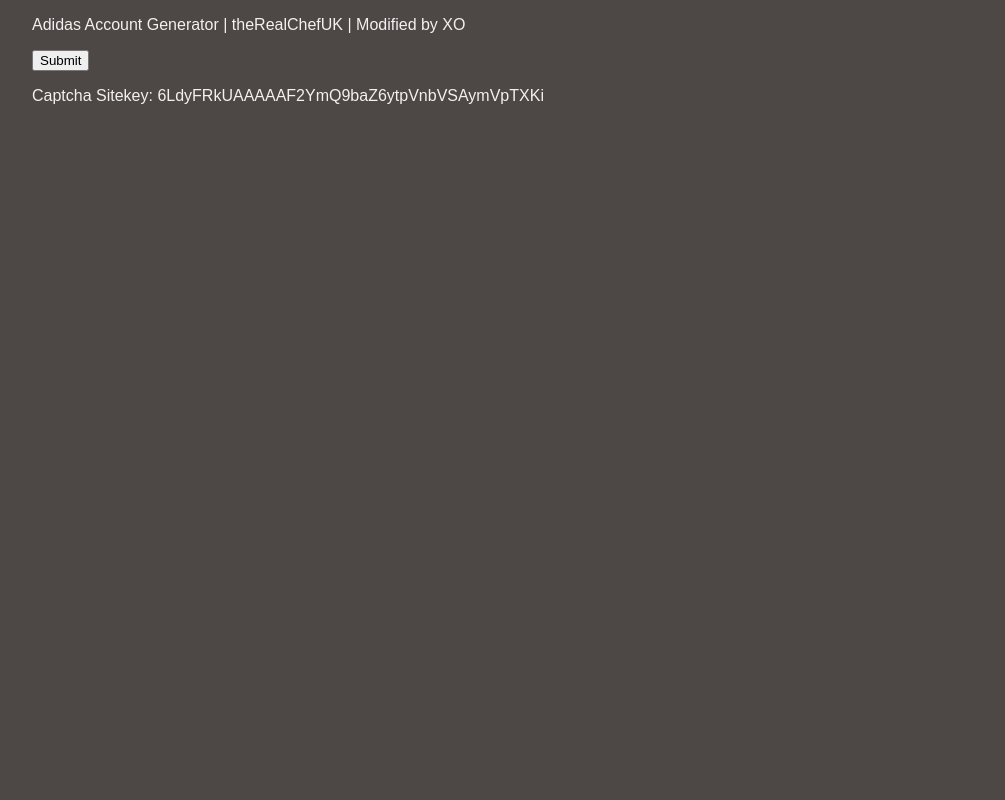
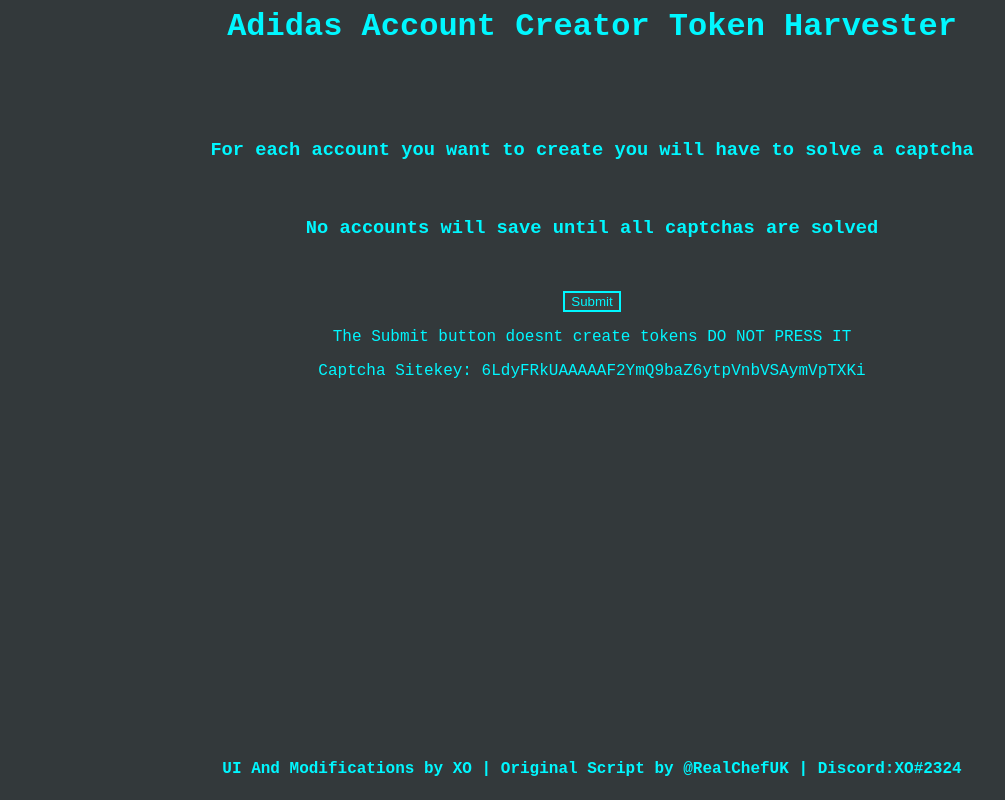
Before and after one commit to TCWTEAM/Adidas-Account-Creator, a Flask app: page /solve in a window 1280 px wide. Shown: the whole page, without its empty margins (48-1053 px from the left). Run offline with Flask 2, Linux system fonts and the light colour scheme; parts of the project's set-up code (start-up, migrations or seed data) failed here and were passed over; some libraries are stand-ins or nearby versions.

Commit message:
Add files via upload

```diff
--- a/config.json
+++ b/config.json
@@ -1,8 +1,8 @@
 {
    "locale": "US",
 
-   "prefix": "test",
+   "prefix": "tesr",
 
-   "domain": "xo.com"
+   "domain": "test.com"
 
 }
--- a/main.py
+++ b/main.py
@@ -66,6 +66,9 @@
 		if locale.upper() == "UK":
 			self.domain = '.co.uk'
 			self.language = 'en_GB'
+		elif locale.upper() == "CA":
+			self.domain = '.ca'
+			self.language = 'en_CA'
 		else:
 			self.domain = '.com'
 			self.language = 'en_US'
@@ -118,8 +121,8 @@
 			'Referer': 'https://cp.adidas{}/web/eCom/{}/loadcreateaccount'.format(self.domain, self.language)
 			})
 		data = {
-			'firstName': 'Michael',
-			'lastName': 'Hanakis',
+			'firstName': 'Jason',
+			'lastName': 'Smith',
 			'minAgeCheck': 'true',
 			'day': '23',
 			'month': '05',
@@ -157,16 +160,14 @@
 	_thread.start_new_thread(app.run, ())
 	_thread.start_new_thread(manageTokens, ())
 	accountsList = []
-	n_logging("Adidas Account Creator (v1.5.0.0)")
+	n_logging("Adidas Account Creator (v3.0.0.0)")
 	n_logging("@TheRealChefUK vb.net interface added by XO")
 	n_logging("https://github.com/TCWTEAM/Adidas-Account-Creator")
-	n_logging("Every Living Creative Dies Alone")
-	n_logging("Time to skiddadle....")
 	n_logging("***************************************************************************")
 	n_logging("WARNING: THIS WILL NOT WORK UNLESS YOU HAVE EDITED THE HOSTS FILE AND HAVE ALL REQUIREMENTS INSTALLED. VIEW THE README")
 	n_logging("WARNING: FOR EACH ACCOUNT YOU WANT TO CREATE YOU WILL HAVE TO SOLVE A CAPTCHA. NONE WILL SAVE UNTIL EVERY CAPTCHA IS COMPLETED")
 	creator = Generator(config['locale'], '6LdyFRkUAAAAAF2YmQ9baZ6ytpVnbVSAymVpTXKi', 'https://www.adidas.com')
-	num = input("# OF ACCOUNTS TO CREATE: ")
+	num = input("ENTER THE # OF ACCOUNTS TO CREATE: ")
 	webbrowser.open('http://xo.adidas.co.uk:5000/solve')
 	n_logging("Started account generator.")
 	for x in range(int(num)):
@@ -188,4 +189,4 @@
 			file.write('{}\n'.format(item))
 		file.close()
 	n_logging("SUCCESSFULLY CREATED ACCOUNTS. TO VIEW VISIT ACCOUNTS.TXT OR CLICK ON SHOW ACCOUNTS")
-	n_logging("Please close this console before starting another task")
+	n_logging("PLEASE CLOSE THIS WINDOW ASAP")
--- a/templates/index.html
+++ b/templates/index.html
@@ -1,30 +1,59 @@
+<!DOCTYPE html>
 <html>
+<head>
+  <title>AAC | Token Harvester</title>
+  <link rel="icon" href="https://i.gyazo.com/88b186c57ebe7619f28b872279124aa3.png" />
+  <style>
+  body {
+    background-color: rgb(51, 57, 59);
+  }
 
-  <head>
+  h1 {
+    margin-left: auto;
+    margin-right: auto;
+    margin-top: auto;
+    margin-right: auto;
+    color: rgb(0, 247, 255);
+    font-family: "courier new";
+  }
 
-    <title>Token Harvester</title>
-    <style type="text/css">
-      body {
-        margin: 1em 5em 0 5em;
-        font-family: sans-serif;
-        background-color: #4D4746
-      }
-      p {
-        font-family: sans-serif;
-        color: #F3F0F0
-      }
-    </style>
+  h3 {
+    font-family: "courier new";
+    color: rgb(0, 247, 255);
+  }
+  input[type=submit] {
+    color: rgb(0, 247, 255);
+    border-style: solid;
+    border-color: rgb(0, 247, 255);
+    background-color: rgb(60, 61, 61);
+}
 
-  </head>
+p {
+  font-family: "courier new";
+  color: rgb(0, 247, 255);
+}
+h4 {
+  font-family: "courier new";
+  color: rgb(0, 247, 255);
+}
 
-  <body>
-
-    <p>Adidas Account Generator | theRealChefUK | Modified by XO</p>
-
+  </style>
+</head>
+<body>
+  <center>
+    <h1>Adidas Account Creator Token Harvester</h1>
+    <br />
+    <br />
+    <br />
+    <h3>For each account you want to create you will have to solve a captcha</h3>
+    <br />
+    <h3>No accounts will save until all captchas are solved</h3>
+    <br />
     <form action="/submit" method="post">
         <div class="g-recaptcha" data-sitekey="{{ sitekey }}" data-callback="sub"></div>
         <script type="text/javascript" src="https://www.google.com/recaptcha/api.js"></script>
         <p><input type="submit" value="Submit" id="submit"/></p>
+        <P>The Submit button doesnt create tokens DO NOT PRESS IT</P>
     </form>
 
     <p>Captcha Sitekey:  {{ sitekey}}</p>
@@ -38,6 +67,28 @@
     <script src=static/scripts/jquery-3.2.1.min.js></script>
     <script src=static/scripts/captcha.js></script>
 
-  </body>
-
+  </center>
+</body>
+<br />
+<br />
+<br />
+<br />
+<br />
+<br />
+<br />
+<br />
+<br />
+<br />
+<br />
+<br />
+<br />
+<br />
+<br />
+<br />
+<br />
+<br />
+<br />
+<footer>
+<h4><center>UI And Modifications by XO | Original Script by @RealChefUK | Discord:XO#2324</center></h4>
+</footer>
 </html>
```
Also changed, not shown: 2 other files.
